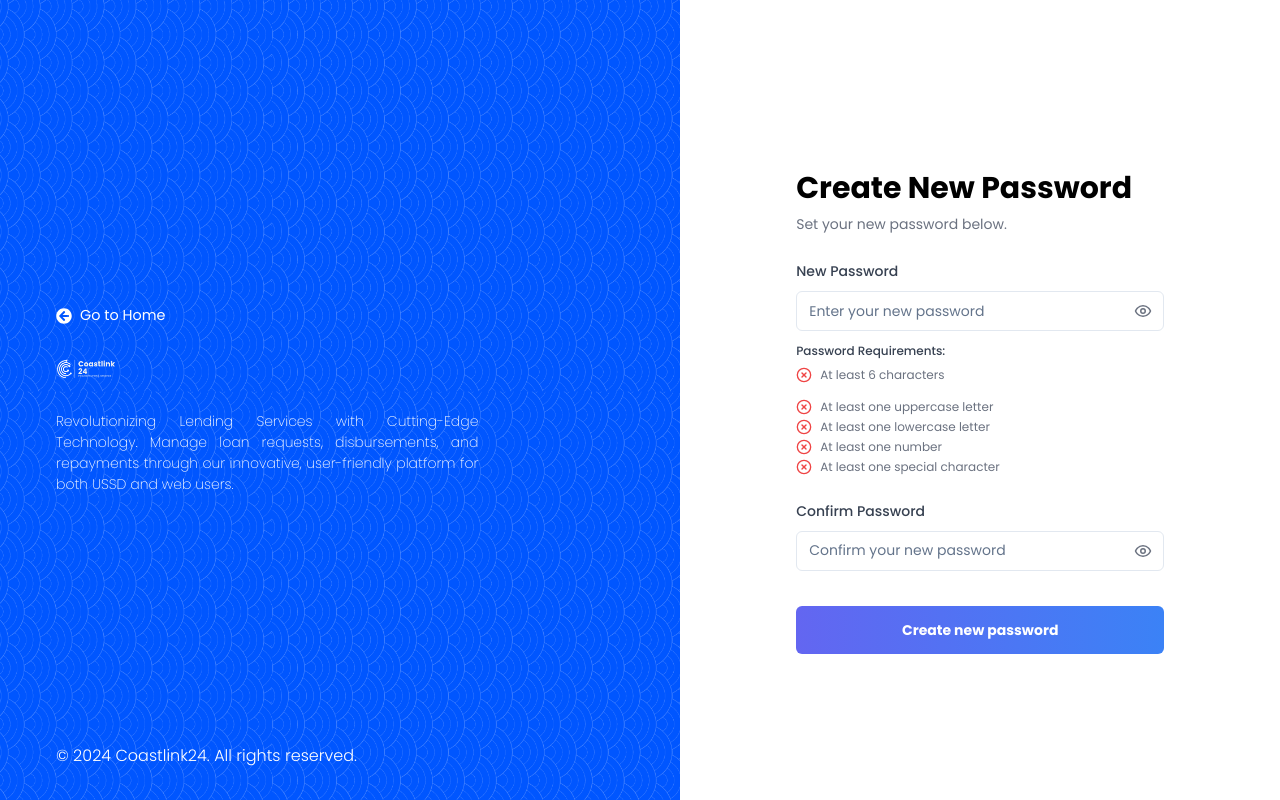
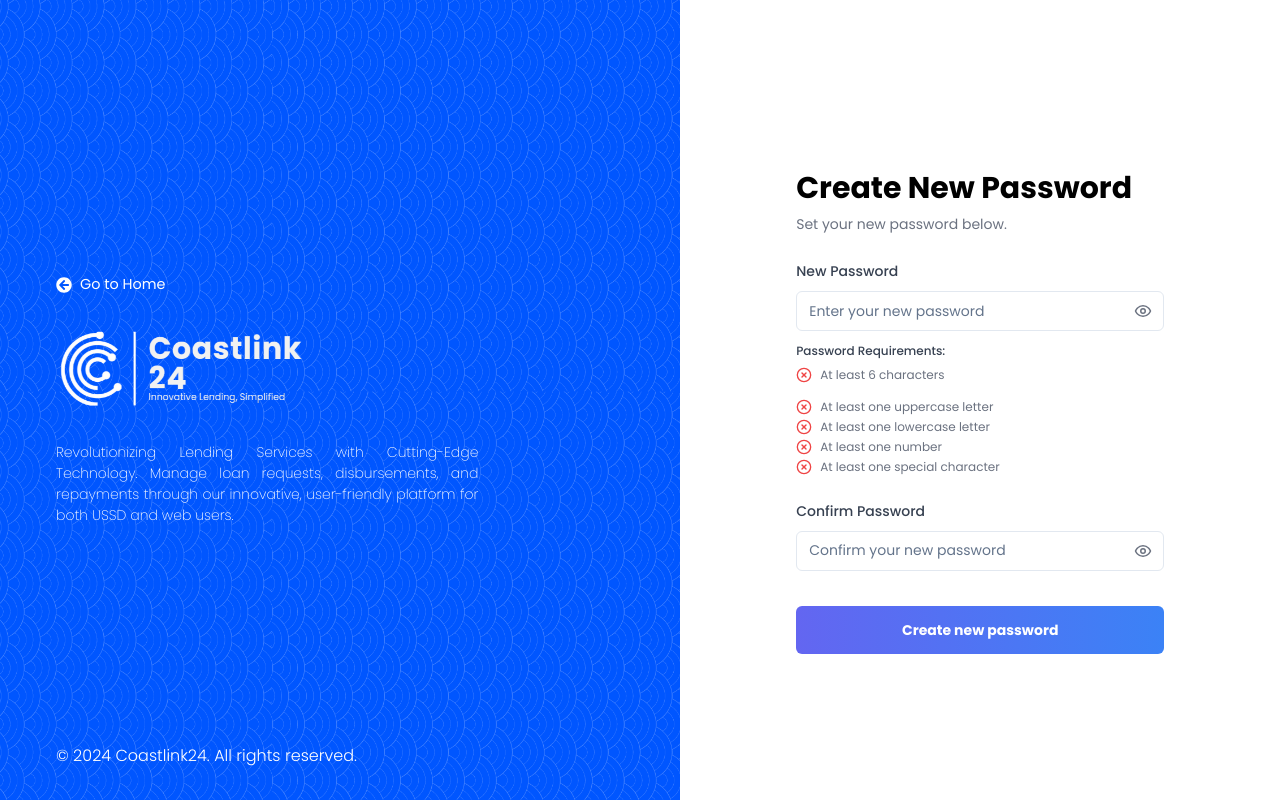
Before and after one commit to Coast-Information-Technology/coastlink24, a Next.js app: page /auth/create-new-password in a window 1280 px wide. Built offline with nearby package versions, Linux system fonts and the light colour scheme; no server answers.

Commit message:
👌:  Updated

```diff
--- a/app/auth/create-new-password/page.tsx
+++ b/app/auth/create-new-password/page.tsx
@@ -199,8 +199,8 @@ const CreateNewPasswordPage: React.FC = () => {
           <Image
             src="/coastlink-brandlogo.png"
             alt="coastlink 24 brand logo"
-            height={60}
-            width={60}
+            height={250}
+            width={250}
           />
         </div>
         <p className="text-white text-[14px] font-extralight text-justify w-[33vw]">
```
